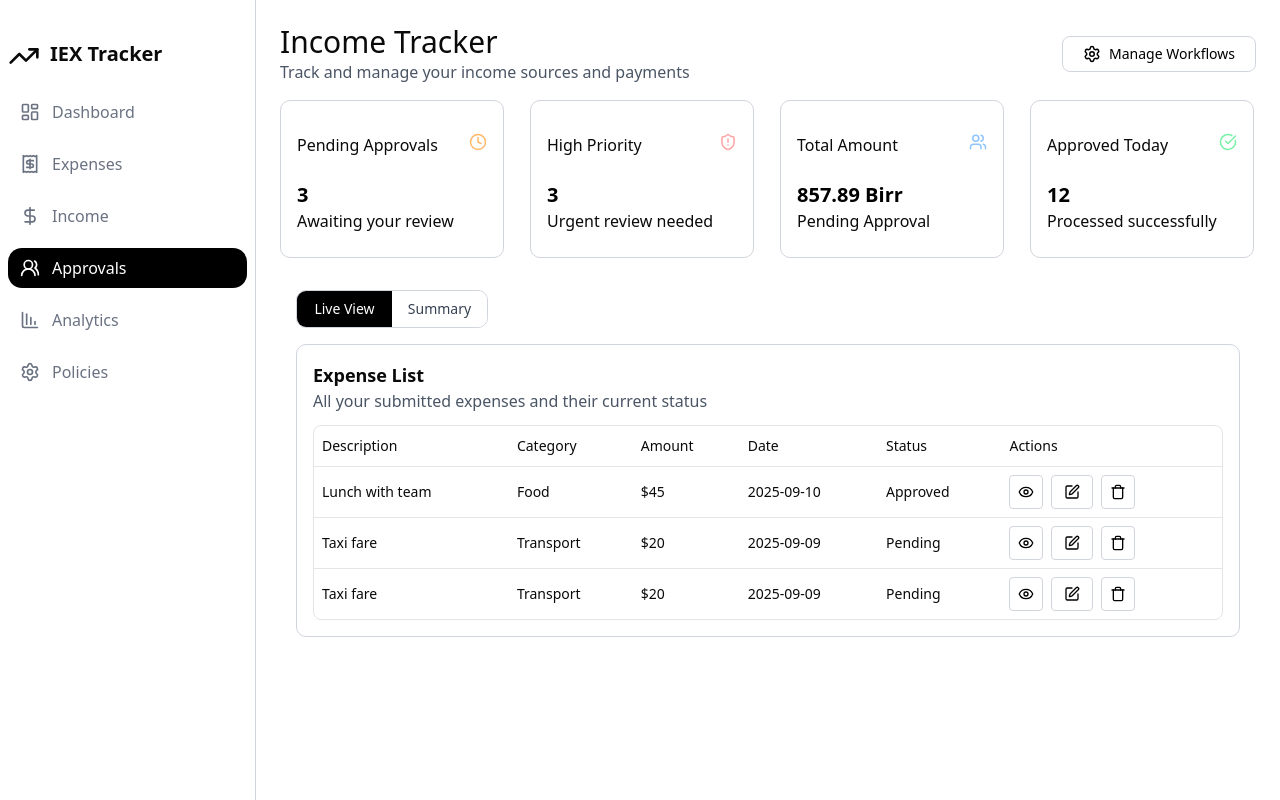
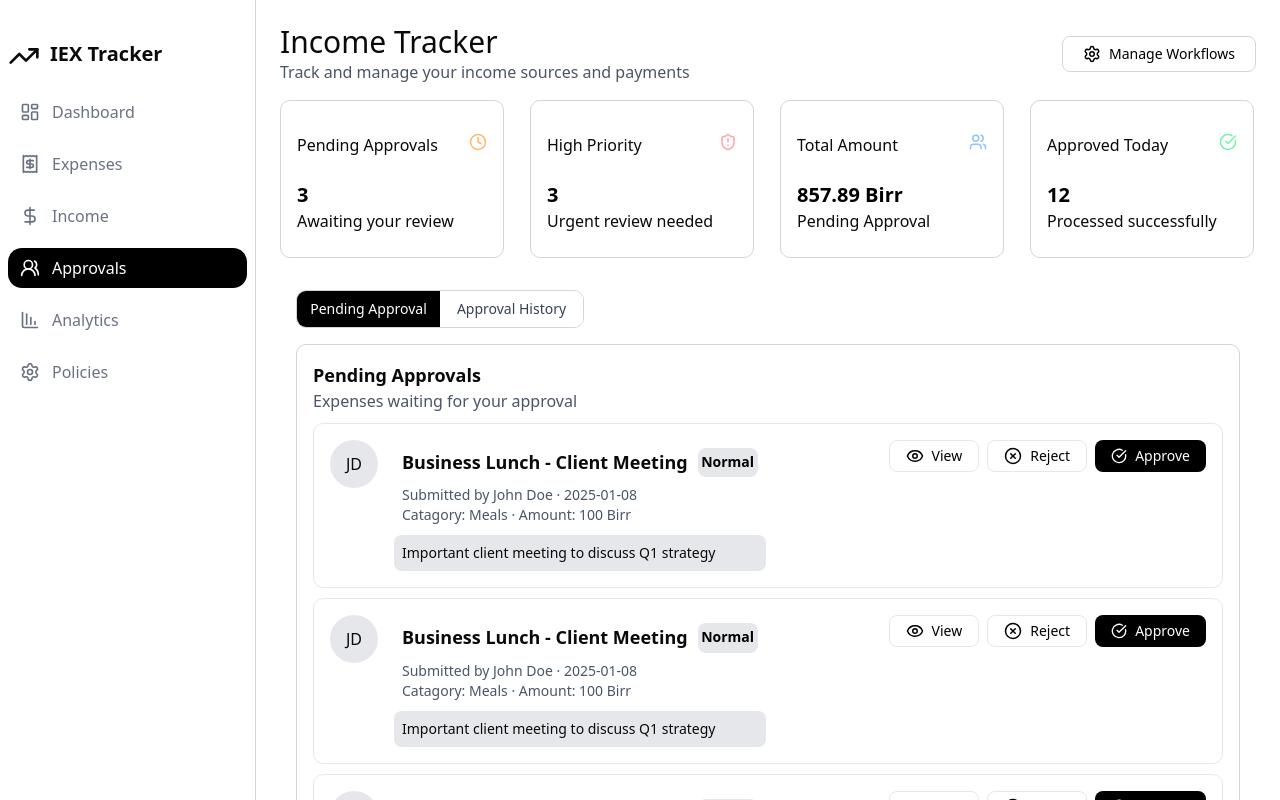
Before and after one commit to snoppycoder/deployiex, a Next.js app: page /approvals in a window 1280 px wide. Shown: the top 800 px of the page. Built offline with nearby package versions, Linux system fonts and the light colour scheme.

Commit message:
done with the pending cards

```diff
--- a/app/component/Approval-ToggleTab.tsx
+++ b/app/component/Approval-ToggleTab.tsx
@@ -5,111 +5,83 @@ import DataTable from "./table";
 import { ColumnDef } from "@tanstack/react-table";
 import { Eye, SquarePen, Trash } from "lucide-react";
 import ExpenseCard from "./expense-card";
+import PendingApprovalCard from "./Pending-Approval-Card";
 export default function ApprovalTabSwitcher() {
-  const [activeTab, setActiveTab] = useState("live-view");
-
-  const columns: ColumnDef<(typeof data)[0]>[] = [
-    {
-      accessorKey: "Description",
-      header: "Description",
-    },
-    {
-      accessorKey: "Category",
-      header: "Category",
-    },
-    {
-      accessorKey: "Amount",
-      header: "Amount",
-      cell: ({ getValue }) => `$${getValue<number>()}`, // format as currency
-    },
-    {
-      accessorKey: "Date",
-      header: "Date",
-    },
-    {
-      accessorKey: "Status",
-      header: "Status",
-    },
-    {
-      id: "actions",
-      header: "Actions",
-      cell: ({ row }) => (
-        <div className="flex gap-2">
-          <button className="px-2 py-1 bg-white text-black rounded text-sm border border-gray-300 hover:bg-gray-200 cursor-pointer">
-            <Eye className="w-4 h-4"></Eye>
-          </button>
-          <button className="px-3 py-2  bg-white text-black  rounded text-sm border border-gray-300 hover:bg-gray-200 cursor-pointer">
-            <SquarePen className="w-4 h-4" />
-          </button>
-          <button className="px-2 py-1  bg-white text-black  rounded text-sm border border-gray-300 hover:bg-gray-200 cursor-pointer ">
-            <Trash className="w-4 h-4" />
-          </button>
-        </div>
-      ),
-    },
-  ];
-
-  const data = [
-    // this will be fetched from an api or a graphql
-    {
-      Description: "Lunch with team",
-      Category: "Food",
-      Amount: 45,
-      Date: "2025-09-10",
-      Status: "Approved",
-    },
-    {
-      Description: "Taxi fare",
-      Category: "Transport",
-      Amount: 20,
-      Date: "2025-09-09",
-      Status: "Pending",
-    },
-    {
-      Description: "Taxi fare",
-      Category: "Transport",
-      Amount: 20,
-      Date: "2025-09-09",
-      Status: "Pending",
-    },
-  ];
+  const [activeTab, setActiveTab] = useState("pending");
 
   return (
     <div className="w-full p-4">
-      <div className="w-48 flex border border-gray-300 rounded-lg overflow-hidden">
+      <div className="w-72 flex border border-gray-300 rounded-lg overflow-hidden">
         <button
-          className={`flex-1 py-2 text-sm font-medium transition-all ${
-            activeTab === "live-view"
+          className={`w-36 flex-1  p-2 text-sm font-medium transition-all ${
+            activeTab === "pending"
               ? "bg-black text-white"
               : "bg-white text-gray-700 hover:bg-gray-100"
           }`}
-          onClick={() => setActiveTab("live-view")}
+          onClick={() => setActiveTab("pending")}
         >
-          Live View
+          Pending Approval
         </button>
         <button
-          className={`flex-1 py-2 text-sm font-medium transition-all ${
-            activeTab === "summary"
+          className={`w-36 flex-1 p-2 text-sm font-medium transition-all ${
+            activeTab === "approval"
               ? "bg-black text-white"
               : "bg-white text-gray-700 hover:bg-gray-100"
           }`}
-          onClick={() => setActiveTab("summary")}
+          onClick={() => setActiveTab("approval")}
         >
-          Summary
+          Approval History
         </button>
       </div>
 
       <div className="mt-4 p-4 border border-gray-300 rounded-lg">
-        {activeTab === "live-view" && (
+        {activeTab === "pending" && (
           <div className="w-full">
-            <h1 className="font-semibold text-lg">Expense List</h1>
-            <span className="text-gray-600 font-medium">
-              All your submitted expenses and their current status
+            <h1 className="font-semibold text-lg">Pending Approvals</h1>
+            <span className="text-gray-600 font-light">
+              Expenses waiting for your approval
             </span>
-            <DataTable columns={columns} data={data} />
+            <div className="flex-col gap-y-4">
+              <PendingApprovalCard
+                title={"Business Lunch - Client Meeting"}
+                date={"2025-01-08"}
+                detail={"Important client meeting to discuss Q1 strategy"}
+                catagory={"Meals"}
+                amount={100}
+                fullName={"John Doe"}
+                status={"Normal"}
+              />
+              <PendingApprovalCard
+                title={"Business Lunch - Client Meeting"}
+                date={"2025-01-08"}
+                detail={"Important client meeting to discuss Q1 strategy"}
+                catagory={"Meals"}
+                amount={100}
+                fullName={"John Doe"}
+                status={"Normal"}
+              />
+              <PendingApprovalCard
+                title={"Business Lunch - Client Meeting"}
+                date={"2025-01-08"}
+                detail={"Important client meeting to discuss Q1 strategy"}
+                catagory={"Meals"}
+                amount={100}
+                fullName={"John Doe"}
+                status={"Normal"}
+              />
+              <PendingApprovalCard
+                title={"Business Lunch - Client Meeting"}
+                date={"2025-01-08"}
+                detail={"Important client meeting to discuss Q1 strategy"}
+                catagory={"Meals"}
+                amount={100}
+                fullName={"John Doe"}
+                status={"High"}
+              />
+            </div>
           </div>
         )}
-        {activeTab === "summary" && (
+        {activeTab === "approval" && (
           <div className="w-full flex justify-between">
             <ExpenseCard
               title={"Total Submitted"}
--- /dev/null
+++ b/app/component/Pending-Approval-Card.tsx
@@ -0,0 +1,73 @@
+import { CircleCheckBig, CircleX, Eye } from "lucide-react";
+import { title } from "process";
+
+type ApprovlaCardProps = {
+  title: string;
+  date: string;
+  detail: string;
+  catagory: string;
+  amount: number;
+  fullName: string;
+  status: "High" | "Normal";
+};
+
+export default function PendingApprovalCard(Props: ApprovlaCardProps) {
+  const [firstName, ...rest] = Props.fullName.split(" ");
+  const lastName = rest.join(" ");
+  const initials: string = `${firstName[0] ?? ""}${lastName[0] ?? ""}`;
+  return (
+    <div className="w-full px-4 py-4 flex justify-between border border-gray-200 mt-2.5 rounded-lg">
+      <div className="flex gap-x-4">
+        <div className="h-12 w-12 rounded-full bg-gray-200 flex justify-center items-center">
+          {initials}
+        </div>
+
+        <div className="flex flex-col">
+          <div className="flex flex-col lg:flex-row gap-y-2.5 gap-x-2.5 p-2">
+            <h1 className="font-semibold leading-relaxed text-lg">
+              {Props.title}
+            </h1>
+            <div
+              className={`w-15 py-1 rounded-md text-center text-black font-semibold text-sm ${
+                Props.status == "High" ? "bg-red-500 text-white" : "bg-gray-200"
+              }`}
+            >
+              {Props.status}
+            </div>
+          </div>
+
+          <div className="font-medium text-gray-600 text-sm px-2">
+            Submitted by {Props.fullName} &#11825; {Props.date}
+          </div>
+          <div className="font-medium text-gray-600 text-sm px-2">
+            Catagory: {Props.catagory} &#11825; Amount: {Props.amount} Birr
+          </div>
+          <div className="mt-2.5 rounded-md py-2 px-2 bg-gray-200 text-sm">
+            {Props.detail}
+          </div>
+        </div>
+      </div>
+
+      <div className="flex gap-x-2">
+        <button
+          data-slot="button"
+          className="inline-flex items-center justify-center gap-x-2 whitespace-nowrap rounded-md text-sm font-medium transition-all disabled:opacity-50 outline-none focus-visible:border-ring focus-visible:ring-ring/50 focus-visible:ring-[3px] aria-invalid:ring-destructive/20 dark:aria-invalid:ring-destructive/40 aria-invalid:border-destructive cursor-pointer bg-white hover:bg-gray-200 h-8 px-4 py-2  text-black border border-gray-200"
+        >
+          <Eye size={18}></Eye> View
+        </button>
+        <button
+          data-slot="button"
+          className="inline-flex items-center justify-center gap-x-2 whitespace-nowrap rounded-md text-sm font-medium transition-all disabled:opacity-50 outline-none focus-visible:border-ring focus-visible:ring-ring/50 focus-visible:ring-[3px] aria-invalid:ring-destructive/20 dark:aria-invalid:ring-destructive/40 aria-invalid:border-destructive cursor-pointer bg-white hover:bg-gray-200 h-8 px-4 py-2   text-black border border-gray-200"
+        >
+          <CircleX size={18} /> Reject
+        </button>
+        <button
+          data-slot="button"
+          className="inline-flex items-center justify-center gap-x-2 whitespace-nowrap rounded-md text-sm font-medium transition-all disabled:opacity-50 outline-none focus-visible:border-ring focus-visible:ring-ring/50 focus-visible:ring-[3px] aria-invalid:ring-destructive/20 dark:aria-invalid:ring-destructive/40 aria-invalid:border-destructive cursor-pointer bg-black hover:bg-black/90 h-8 px-4 py-2   text-white"
+        >
+          <CircleCheckBig size={16} /> Approve
+        </button>
+      </div>
+    </div>
+  );
+}
```
